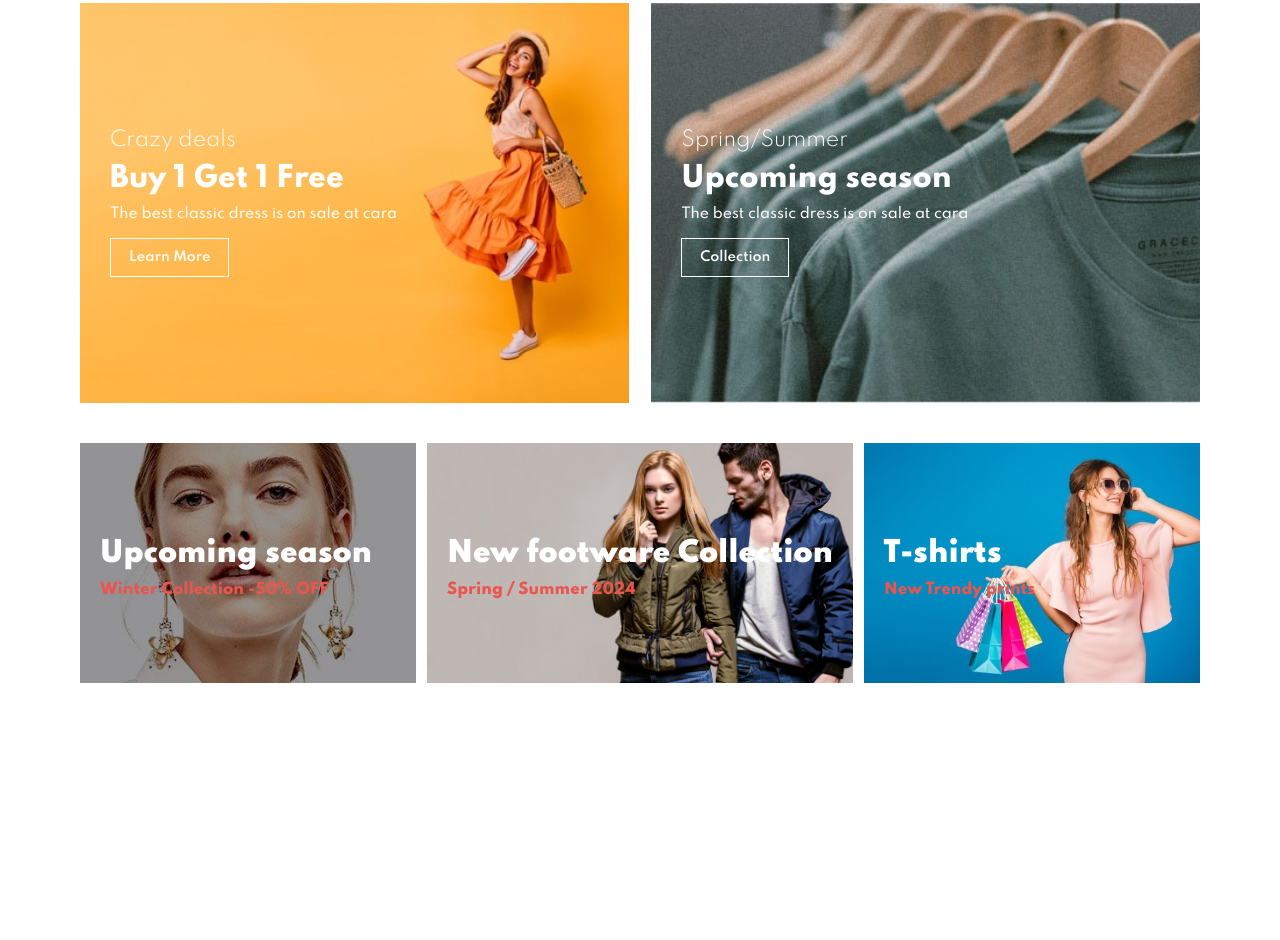
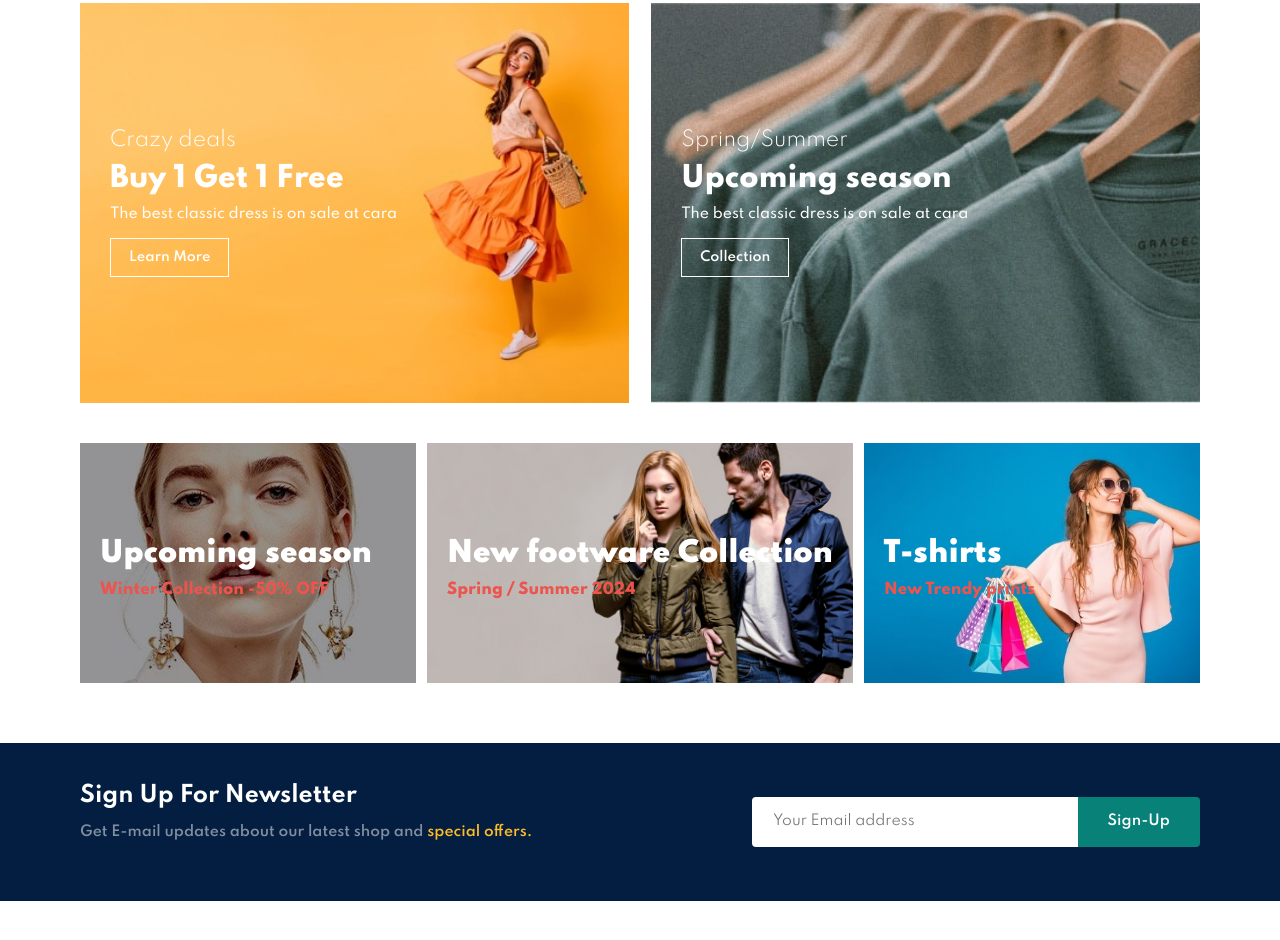
Before and after one commit to Umar-abbasi/Ecommerce, a plain HTML site: page index.html in a window 1280 px wide. Shown: the part 3497-4437 px from the top of the page. Before the commit the page ends 4200 px from the top, so only its background shows below. Drawn offline with Linux system fonts and the light colour scheme.

Commit message:
day:4 part:2

```diff
--- a/index.html
+++ b/index.html
@@ -373,6 +373,16 @@
                 <h3>New Trendy prints</h3>
             </div>
         </section>
+        <section id="newsletter" class="section-p1 section-m1">
+            <div class="newstext">
+                <h4>Sign Up For Newsletter</h4>
+                <p>Get E-mail updates about our latest shop and <span>special offers.</span></p>
+            </div>
+            <div class="form">
+                <input type="text" placeholder="Your Email address">
+                <button class="normal">Sign-Up</button>
+            </div>
+        </section>
         <script src="script.js"></script>
     </body>
 
--- a/style.css
+++ b/style.css
@@ -66,6 +66,11 @@ button.normal{
   -moz-transition: 0.2s;
   -ms-transition: 0.2s;
   -o-transition: 0.2s;
+  border-radius: 4px;
+  -webkit-border-radius: 4px;
+  -moz-border-radius: 4px;
+  -ms-border-radius: 4px;
+  -o-border-radius: 4px;
 }
 
 button.white {
@@ -408,3 +413,53 @@ button.white {
 #banner3 .banner-box3{
   background-image: url(img/banner/b18.jpg);
 }
+#newsletter{
+  display: flex;
+  justify-content: space-between;
+  align-items: center;
+  flex-wrap: wrap;
+  background-image: url(img/banner/b14.png);
+  background-repeat: no-repeat;
+  background-position: 20% 30%;
+  background: #041e42;
+}
+#newsletter h4{
+  font-size: 22px;
+  font-weight: 700;
+  color: #fff;
+}
+#newsletter p{
+  font-size: 14px;
+  font-weight: 600;
+  color: #818ea0;
+}
+#newsletter p span{
+  color: #ffbd27;
+}
+
+#newsletter input{
+  height:3.125rem;
+  padding: 0 1.25rem;
+  font-size: 14px;
+  width: 100%;
+  border: 1px solid transparent;
+  border-radius: 4px;
+  -webkit-border-radius: 4px;
+  -moz-border-radius: 4px;
+  -ms-border-radius: 4px;
+  -o-border-radius: 4px;
+  outline: none;
+  border-top-right-radius:0 ;
+  border-bottom-right-radius: 0;
+}
+#newsletter button{
+  background: #088178;
+  color: #fff;
+  white-space: nowrap;
+  border-top-left-radius:0 ;
+  border-bottom-left-radius: 0;
+}
+#newsletter .form{
+  display: flex;
+  width: 40%;
+}
```
